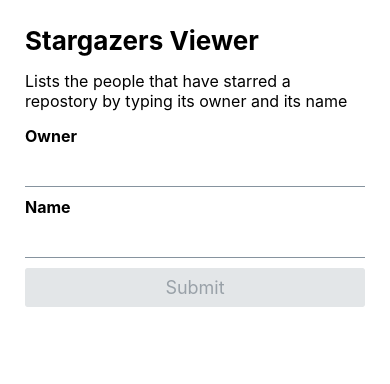
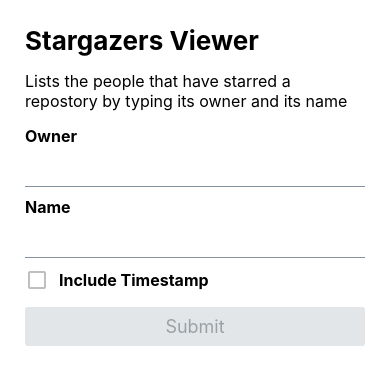
Before and after one commit to LazyAfternoons/rn-stargazers-viewer, a React Native app: screen / in a window 390 px wide. Shown: the top 384 px of the page. Built offline with nearby package versions, Linux system fonts and the light colour scheme.

Commit message:
feat: add support for timestamps in stargazers list

```diff
--- a/src/api/github.ts
+++ b/src/api/github.ts
@@ -15,7 +15,7 @@ const axiosInst = axios.create({
  * @param repo - The repository name.
  * @param perPage - The number of users returned per page.
  * @param page - The number of the requested page, starts from 1.
- * @param withTimeStamp - True if the starred_at timestamp has to be included, false otherwise. If true returns a Starred array.
+ * @param withTimestamp - True if the starred_at timestamp has to be included, false otherwise. If true returns a Starred array.
  * @returns An array of users of Starred if withTimestamp is true, an array of User otherwise.
  */
 export async function getStargazers({
@@ -23,11 +23,11 @@ export async function getStargazers({
   repo,
   perPage,
   page,
-  withTimeStamp,
+  withTimestamp,
 }: getStargazersPayload): Promise<Array<User | Starred>> {
   const res = await axiosInst.get(`/repos/${owner}/${repo}/stargazers`, {
     headers: {
-      Accept: withTimeStamp
+      Accept: withTimestamp
         ? 'application/vnd.github.star+json'
         : 'application/vnd.github+json',
     },
--- a/src/components/ListUserItem.tsx
+++ b/src/components/ListUserItem.tsx
@@ -8,7 +8,7 @@ type ListUserItemProps = {
   /**
    * User information.
    */
-  user: User;
+  info: User | Starred;
 };
 
 /**
@@ -16,12 +16,26 @@ type ListUserItemProps = {
  * The function is wrapped into React.memo in an effort to optmize FlatList performances.
  * Given that we are only appending new elements to the list, we do not need to rerender previous items.
  */
-const ListUserItem = memo(({user}: ListUserItemProps) => {
+const ListUserItem = memo(({info}: ListUserItemProps) => {
+  const isStarred = 'starred_at' in info;
   return (
     <ListItem bottomDivider>
-      <Avatar size="medium" rounded source={{uri: user.avatar_url}} />
+      <Avatar
+        size="medium"
+        rounded
+        source={{uri: isStarred ? info.user.avatar_url : info.avatar_url}}
+      />
       <ListItem.Content>
-        <ListItem.Title>{user.login}</ListItem.Title>
+        <ListItem.Title>
+          {isStarred ? info.user.login : info.login}
+        </ListItem.Title>
+        {isStarred ? (
+          <ListItem.Title>
+            {new Date(info.starred_at).toLocaleString()}
+          </ListItem.Title>
+        ) : (
+          <></>
+        )}
       </ListItem.Content>
     </ListItem>
   );
@@ -32,6 +46,9 @@ const ListUserItem = memo(({user}: ListUserItemProps) => {
  * @param info - user information.
  * @returns a unique identifier.
  */
-export const keyExtractor = (info: User) => info.id.toString();
+export const keyExtractor = (info: User | Starred) => {
+  const isStarred = 'starred_at' in info;
+  return isStarred ? info.user.id.toString() : info.id.toString();
+};
 
 export default ListUserItem;
--- a/src/components/RepoInputForm.tsx
+++ b/src/components/RepoInputForm.tsx
@@ -1,4 +1,4 @@
-import {Button, Input} from '@rneui/themed';
+import {Button, CheckBox, Input} from '@rneui/themed';
 import React from 'react';
 import {Controller, useForm} from 'react-hook-form';
 import {useTranslation} from 'react-i18next';
@@ -16,6 +16,10 @@ export type RepoFormData = {
    * The name of the repository.
    */
   repo: string;
+  /**
+   * True if timestamp (starred at) has to be included, false otherwise.
+   */
+  withTimestamp: boolean;
 };
 
 /**
@@ -45,8 +49,9 @@ const RepoInputForm = ({handler, containerStyle}: RepoFormProps) => {
   const {
     control,
     handleSubmit,
+    setValue,
     formState: {errors, isValid},
-  } = useForm<RepoFormData>();
+  } = useForm<RepoFormData>({defaultValues: {withTimestamp: false}});
   const {t} = useTranslation();
   const submitLabel = t('form.submit');
 
@@ -93,6 +98,17 @@ const RepoInputForm = ({handler, containerStyle}: RepoFormProps) => {
         name="repo"
       />
 
+      <Controller
+        control={control}
+        render={({field: {value}}) => (
+          <CheckBox
+            title={t('form.include_ts') || ''} //always returns something, fallsback to form.include_ts
+            checked={value}
+            onPress={() => setValue('withTimestamp', !value)}
+          />
+        )}
+        name="withTimestamp"
+      />
       <Button
         disabled={!isValid}
         title={submitLabel}
--- a/src/localization/en/translation.json
+++ b/src/localization/en/translation.json
@@ -14,7 +14,8 @@
     "required": "This field is required",
     "invalid_username": "Invalid username",
     "repo_maxlength": "The max length is 250",
-    "submit": "Submit"
+    "submit": "Submit",
+    "include_ts": "Include Timestamp"
   },
   "api_error": {
     "ERR_NETWORK": "Network Error",
--- a/src/screens/Home.tsx
+++ b/src/screens/Home.tsx
@@ -52,8 +52,8 @@ const Home = ({stargazers, dispatch}: HomeProps) => {
   /**
    * Function which renders an item of the Stargazers list.
    */
-  const renderItem = ({item}: ListRenderItemInfo<User>) => (
-    <ListUserItem user={item} />
+  const renderItem = ({item}: ListRenderItemInfo<User | Starred>) => (
+    <ListUserItem info={item} />
   );
 
   /**
@@ -86,7 +86,6 @@ const Home = ({stargazers, dispatch}: HomeProps) => {
    */
   useEffect(() => {
     if (stargazers.error != null) {
-      console.log(stargazers.error);
       Alert.alert(
         t('generic.error'),
         t(`api_error.${stargazers.error.code}`) || '',
--- a/src/store/actions.ts
+++ b/src/store/actions.ts
@@ -4,7 +4,7 @@
  * @param repo - The repository name.
  * @param perPage - The number of users returned per page.
  * @param page - The number of the requested page, starts from 1.
- * @param withTimeStamp - True if the starred_at timestamp has to be included, false otherwise. If true returns a Starred array.
+ * @param withTimestamp - True if the starred_at timestamp has to be included, false otherwise. If true returns a Starred array.
  */
 export const initStargazers = (
   params: InitStargazersParams,
@@ -15,7 +15,7 @@ export const initStargazers = (
     repo: params.repo,
     perPage: params.perPage,
     page: params.page,
-    withTimeStamp: params.withTimeStamp,
+    withTimestamp: params.withTimestamp,
   },
 });
 
--- a/src/store/sagas.ts
+++ b/src/store/sagas.ts
@@ -1,4 +1,12 @@
-import {put, takeLatest, all, call} from '@redux-saga/core/effects';
+import {
+  put,
+  takeLatest,
+  all,
+  call,
+  SelectEffect,
+  PutEffect,
+  CallEffect,
+} from '@redux-saga/core/effects';
 import {select} from 'redux-saga/effects';
 import {getStargazers} from '../api/github';
 import {RootState} from '../types/reducers';
@@ -11,7 +19,15 @@ import {RootState} from '../types/reducers';
  * OVER if the API returns an empty list while querying a page but the first one;
  * FAIL in case of error.
  */
-function* fetchStargazers() {
+function* fetchStargazers(): Generator<
+  | SelectEffect
+  | Promise<(User | Starred)[]>
+  | PutEffect<{
+      type: string;
+    }>,
+  void,
+  StateStargazers & (User[] | Starred[])
+> {
   try {
     const state: StateStargazers = yield select(
       (inState: RootState) => inState.stargazers,
@@ -29,6 +45,7 @@ function* fetchStargazers() {
         owner: state.owner,
         page: state.page,
         perPage: state.perPage,
+        withTimestamp: state.withTimestamp,
       });
       if (res.length > 0) {
         yield put({
@@ -63,7 +80,19 @@ function* fetchStargazers() {
 /**
  * After the action is dispatched to the reducer and the state is inizialied, fetch stargazers.
  */
-function* initStargazers() {
+function* initStargazers(): Generator<
+  CallEffect<
+    Generator<
+      | SelectEffect
+      | Promise<(User | Starred)[]>
+      | PutEffect<{
+          type: string;
+        }>,
+      void,
+      StateStargazers & (User[] | Starred[])
+    >
+  >
+> {
   yield call(fetchStargazers);
 }
 
--- a/src/themes/theme.ts
+++ b/src/themes/theme.ts
@@ -11,6 +11,27 @@ export const customTheme = createTheme({
         color: 'black',
         fontWeight: 'bold',
       },
+    },
+    CheckBox: {
+      style: {
+        marginBottom: 15,
+      },
+      containerStyle: {
+        margin: 0,
+        marginLeft: 0,
+        marginRight: 0,
+        padding: 0,
+        marginBottom: 15,
+      },
+      textStyle: {
+        color: 'black',
+        fontWeight: 'bold',
+        fontSize: 16,
+        justifyContent: 'flex-end',
+      },
+      iconType: 'material-community',
+      checkedIcon: 'checkbox-marked',
+      uncheckedIcon: 'checkbox-blank-outline',
     },
   },
 });
--- a/src/types/github.d.ts
+++ b/src/types/github.d.ts
@@ -26,7 +26,7 @@ type User = {
  * Response type when listing stargazers with timestamps.
  */
 type Starred = {
-  starred_at?: string;
+  starred_at: string;
   user: User;
 };
 
@@ -38,5 +38,5 @@ type getStargazersPayload = {
   repo: string;
   perPage: number;
   page: number;
-  withTimeStamp?: boolean;
+  withTimestamp?: boolean;
 };
```
